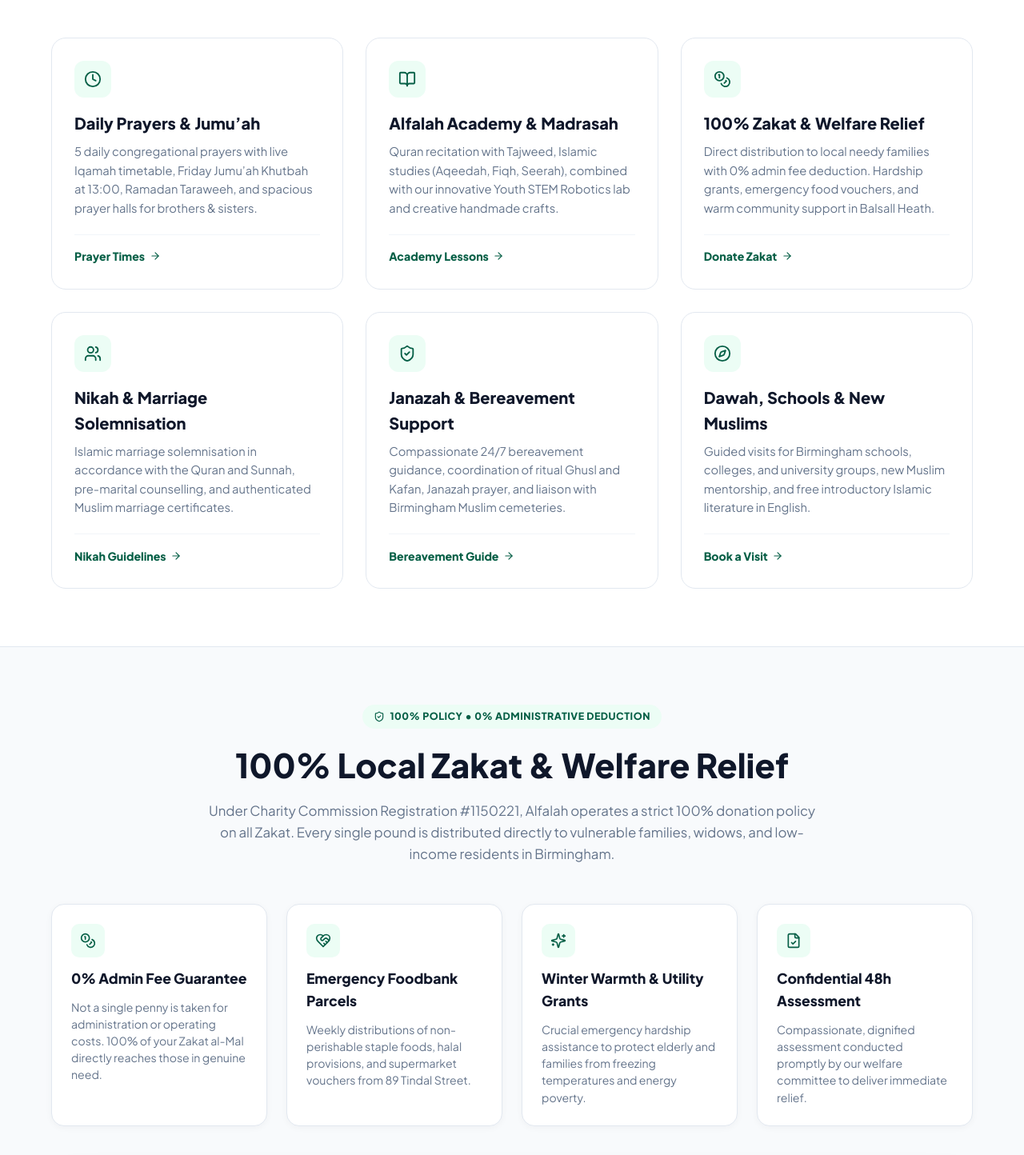
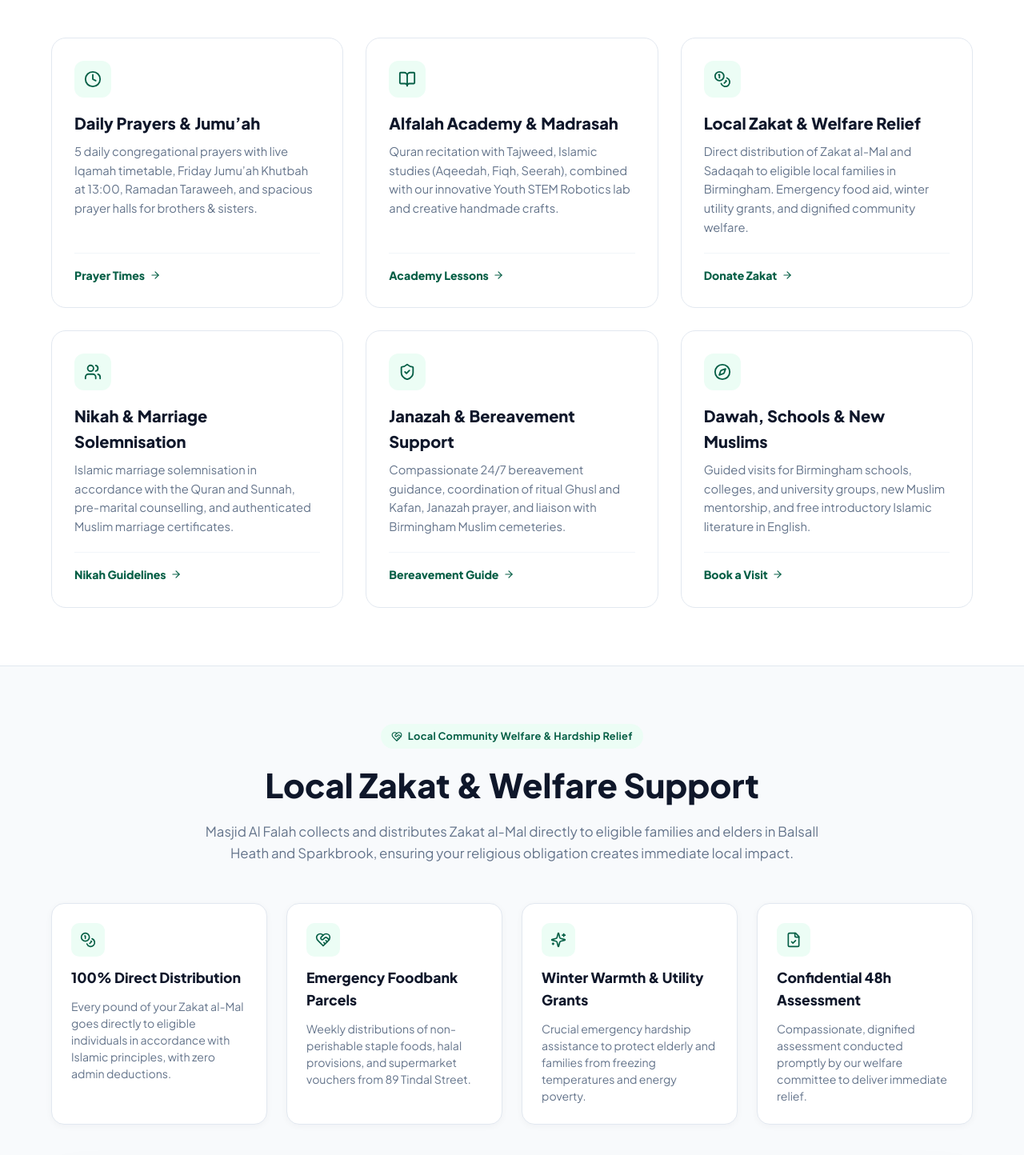
Before and after one commit to Hatemfer/alfalah-csc, a Next.js app in the folder frontend/: page / in a window 1280 px wide. Shown: the part 1380-2824 px from the top of the page at 80% size. Built offline with nearby package versions, Linux system fonts and the light colour scheme; no server answers.

Commit message:
refactor: eliminate repetitive 100% Policy wording across homepage, services, and footer

```diff
--- a/frontend/app/(public)/page.tsx
+++ b/frontend/app/(public)/page.tsx
@@ -106,9 +106,9 @@ const CORE_SERVICES = [
   },
   {
     id: 'welfare',
-    title: '100% Zakat & Welfare Relief',
+    title: 'Local Zakat & Welfare Relief',
     icon: Coins,
-    desc: 'Direct distribution to local needy families with 0% admin fee deduction. Hardship grants, emergency food vouchers, and warm community support in Balsall Heath.',
+    desc: 'Direct distribution of Zakat al-Mal and Sadaqah to eligible local families in Birmingham. Emergency food aid, winter utility grants, and dignified community welfare.',
     link: '/donate?category=zakat',
     linkText: 'Donate Zakat',
   },
@@ -249,22 +249,21 @@ export default async function HomePage() {
                 gap: '0.4rem',
                 backgroundColor: '#ecfdf5',
                 color: '#065f46',
-                padding: '0.3rem 0.85rem',
+                padding: '0.35rem 0.85rem',
                 borderRadius: '9999px',
-                fontSize: '0.78rem',
-                fontWeight: 800,
-                letterSpacing: '0.5px',
-                textTransform: 'uppercase',
+                fontSize: '0.8rem',
+                fontWeight: 700,
+                letterSpacing: '0.3px',
                 marginBottom: '0.75rem',
               }}
             >
-              <ShieldCheck size={14} /> 100% Policy • 0% Administrative Deduction
+              <HeartHandshake size={14} /> Local Community Welfare & Hardship Relief
             </div>
             <h2 style={{ fontSize: 'clamp(2rem, 3.8vw, 2.6rem)', fontWeight: 800, color: '#0f172a', marginBottom: '0.75rem' }}>
-              100% Local Zakat & Welfare Relief
+              Local Zakat & Welfare Support
             </h2>
             <p style={{ color: '#64748b', fontSize: '1.05rem', lineHeight: 1.6, margin: 0 }}>
-              Under Charity Commission Registration #1150221, Alfalah operates a strict 100% donation policy on all Zakat. Every single pound is distributed directly to vulnerable families, widows, and low-income residents in Birmingham.
+              Masjid Al Falah collects and distributes Zakat al-Mal directly to eligible families and elders in Balsall Heath and Sparkbrook, ensuring your religious obligation creates immediate local impact.
             </p>
           </div>
 
@@ -278,8 +277,8 @@ export default async function HomePage() {
           >
             {[
               {
-                title: '0% Admin Fee Guarantee',
-                desc: 'Not a single penny is taken for administration or operating costs. 100% of your Zakat al-Mal directly reaches those in genuine need.',
+                title: '100% Direct Distribution',
+                desc: 'Every pound of your Zakat al-Mal goes directly to eligible individuals in accordance with Islamic principles, with zero admin deductions.',
                 icon: Coins,
               },
               {
--- a/frontend/components/Footer.tsx
+++ b/frontend/components/Footer.tsx
@@ -52,7 +52,7 @@ export function Footer() {
                 <Link href="/prayer-times#jumuah" style={{ color: 'var(--text-secondary)' }}>Friday Jumu’ah Prayers</Link>
               </li>
               <li>
-                <Link href="/services#welfare" style={{ color: 'var(--text-secondary)' }}>100% Zakat & Foodbank Relief</Link>
+                <Link href="/services#welfare" style={{ color: 'var(--text-secondary)' }}>Local Zakat & Foodbank Relief</Link>
               </li>
               <li>
                 <Link href="/services#nikah" style={{ color: 'var(--text-secondary)' }}>Nikah Marriage Solemnisation</Link>
@@ -81,7 +81,7 @@ export function Footer() {
                 </Link>
               </li>
               <li>
-                <Link href="/donate?category=zakat" style={{ color: 'var(--text-secondary)' }}>100% Zakat al-Mal (0% Admin)</Link>
+                <Link href="/donate?category=zakat" style={{ color: 'var(--text-secondary)' }}>Zakat al-Mal (Local Welfare)</Link>
               </li>
               <li>
                 <Link href="/activities" style={{ color: 'var(--text-secondary)' }}>Weekend Madrasah & Academy</Link>
--- a/frontend/components/ZakatCalculatorModal.tsx
+++ b/frontend/components/ZakatCalculatorModal.tsx
@@ -768,7 +768,7 @@ export function ZakatCalculatorModal({ isOpen, onClose }: ZakatCalculatorModalPr
               <span>
                 {zakatDue > 0
                   ? `Pay £${zakatDue.toLocaleString('en-GB', { minimumFractionDigits: 2, maximumFractionDigits: 2 })} Zakat Online`
-                  : 'Pay Zakat al-Mal (100% Policy)'}
+                  : 'Donate Zakat Online'}
               </span>
               <ArrowRight size={16} />
             </button>
```
Also changed, not shown: frontend/app/(public)/services/page.tsx (+6 -6 lines).
